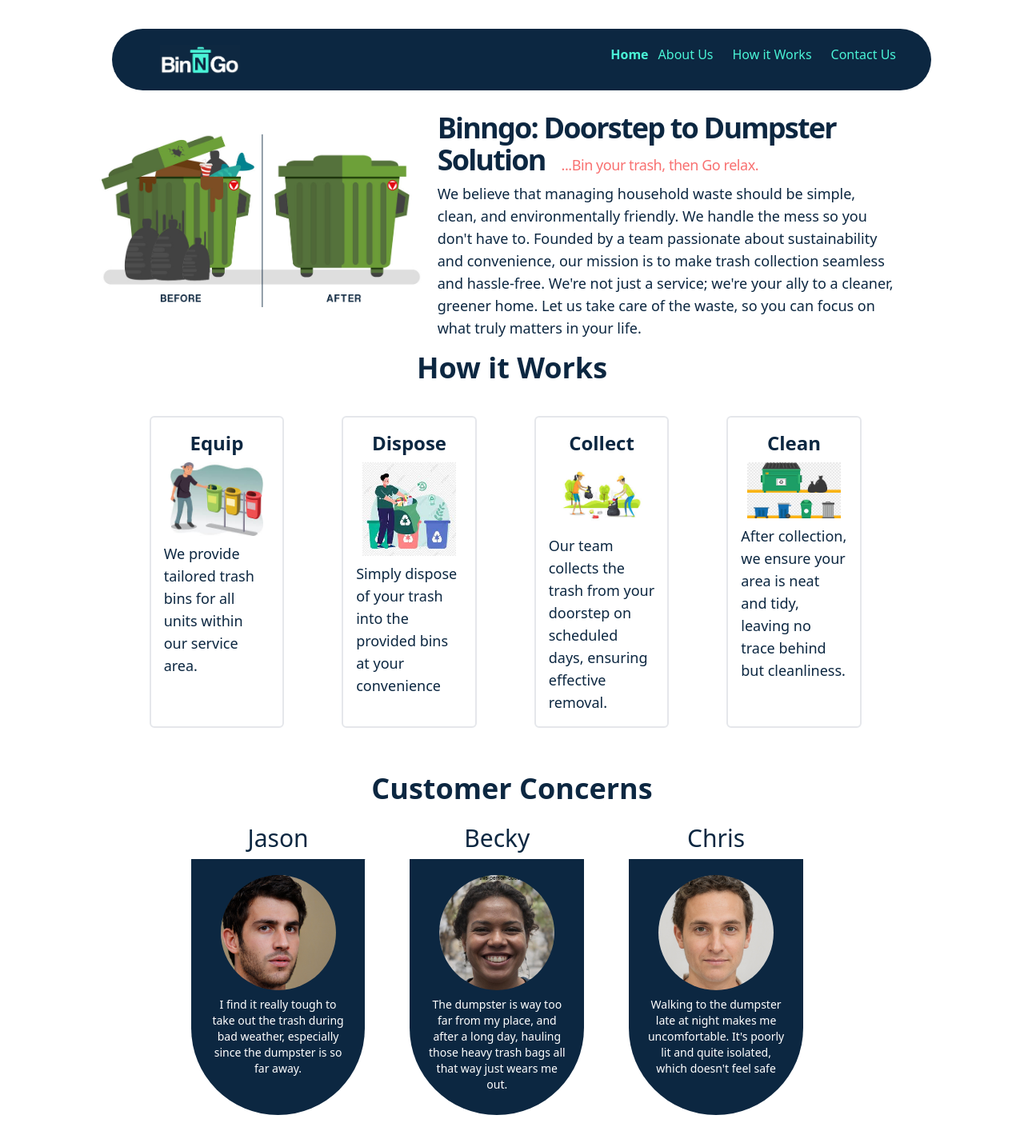
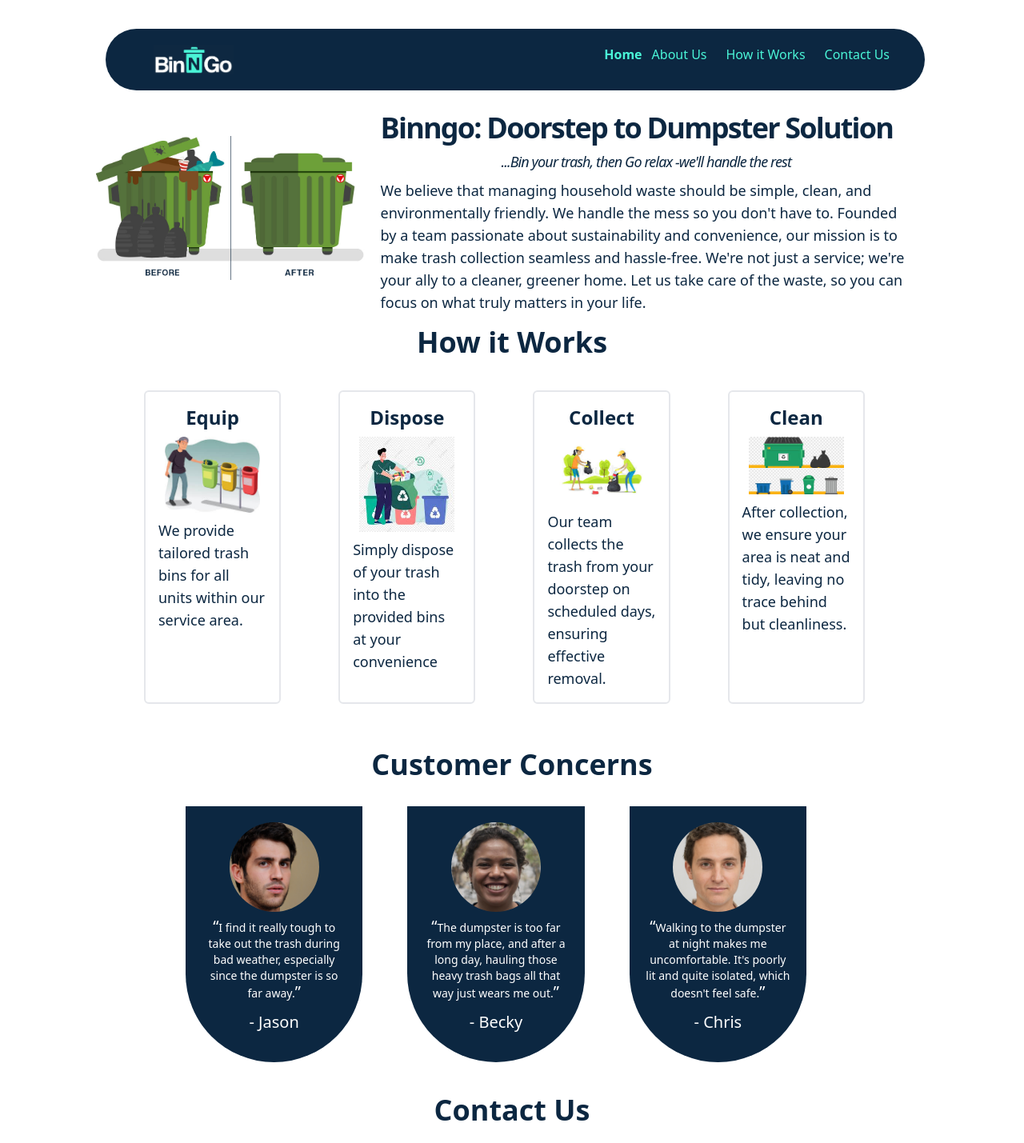
Before and after one commit to Fritzgerrad/binngo-frontend, a Next.js app: page / in a window 1280 px wide. Shown: the top 1429 px of the page at 80% size. Built offline with nearby package versions, Linux system fonts and the light colour scheme.

Commit message:
Added further styling per customer request

```diff
--- a/src/pages/index.js
+++ b/src/pages/index.js
@@ -17,19 +17,20 @@ export default function Home() {
     return(
       <div className="sm:m p-2 flex justify-center sm:w-4/5 w-full ml-10">
         <div className="w-full">
-          <h3 className="text-3xl text-center">{props.person}</h3>
+          {/* <h3 className="text-3xl text-center">{props.person}</h3> */}
           <h3 className="text-center mb-2 font-light">{props.location}</h3>
           <div className="border-3 border-opacity-50 border-red-900 rounded-b-full rounded-t-3xl p-3 darkBlue text-white w-full h-80 p-5">
           <div className="flex justify-center">
           <Image
             src={`/assets/${props.imgName}.jpeg`}
             height={20}
-            className="w-36 rounded-full"
+            className="w-28 rounded-full"
             width={120}
             alt={props.imgName}
           />
           </div>
-          <div className="w-full pt-2 text-center text-sm"><p className="font-extralight">{props.concern}</p></div>
+          <div className="w-full pt-2 text-center text-sm"><p className="font-extralight leading-5"><span className="text-xl leading-5">&ldquo;</span>{props.concern}<span className="text-xl leading-5">&rdquo;</span></p></div>
+          <div className="text-center mt-3 text-xl">- {props.person}</div>
         </div>
         </div>
       </div>
@@ -171,7 +172,7 @@ const HowItWorksCarousel = () => {
         <title>BinNGo</title>
         <link rel="icon" href="/assets/logoBin.png" />
       </Head>
-    <div className="p-4 sm:px-6" id="#top">
+    <div className="p-4 sm:px-4" id="#top">
 
       <Header />
       <div className="flex justify-center">
@@ -189,14 +190,14 @@ const HowItWorksCarousel = () => {
                   height={10}
                 />
             </div>
-            <div className="block sm:px-5 items-center lg:w-3/5">
+            <div className="block sm:px-5 items-center lg:w-4/5">
 
               <h1 className="mt-3 text-3xl lg:text-4xl sm:text-3xl tracking-tighter font-bold slide-in">
               Binngo: Doorstep to Dumpster Solution
-              <br className="sm:hidden"/>
-              <span className="text-base sm:text-lg ml-5 font-medium tracking-tight text-red-400 mb-4 text-right sm:w-3/5 w-4/5">
-                ...Bin your trash, then Go relax.
-              </span>
+              <br className=""/>
+              <div className="text-base sm:text-lg font-medium tracking-tighter text-center leading-5 my-2 italic">
+                ...Bin your trash, then Go relax   -we&apos;ll handle the rest
+              </div>
               </h1>
               <p className="font-light text-lg mt-2">
                 We believe that managing household waste <span id="howItWorks"></span>should be simple, clean, and environmentally friendly. We handle the mess so you don&apos;t have to. Founded by a team passionate about sustainability and convenience, our mission is to make trash collection seamless and hassle-free. We&apos;re not just a service; we&apos;re your ally to a cleaner, greener home. Let us take care of the waste, so you can focus on what truly matters in your life.
@@ -261,13 +262,13 @@ const HowItWorksCarousel = () => {
                 person="Becky"
                 // location="Oklahoma, USA"
                 imgName="person2"
-                concern="The dumpster is way too far from my place, and after a long day, hauling those heavy trash bags all that way just wears me out."
+                concern="The dumpster is too far from my place, and after a long day, hauling those heavy trash bags all that way just wears me out."
               />
               <ConcernList
                 person="Chris"
                 // location="Indiana, USA"
                 imgName="person3"
-                concern="Walking to the dumpster late at night makes me uncomfortable. It&apos;s poorly lit and quite isolated, which doesn&apos;t feel safe"
+                concern="Walking to the dumpster at night makes me uncomfortable. It&apos;s poorly lit and quite isolated, which doesn&apos;t feel safe."
               />
           </div>
         </div>
```
